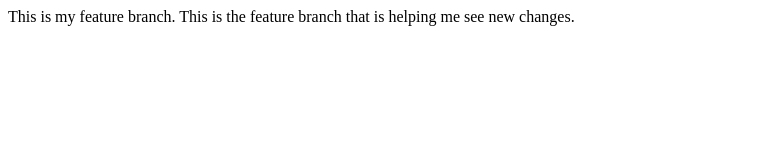
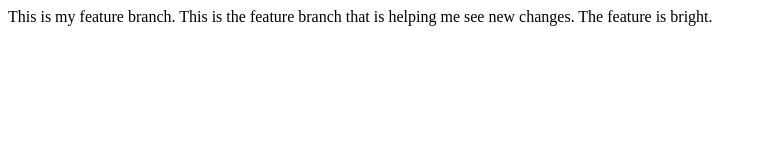
Before and after one commit to varmbadonzo/actuallecture, a plain HTML site: page index.html in a window 1280 px wide. Shown: the whole page, without its empty margins (0-767 px from the left). Drawn offline with Linux system fonts and the light colour scheme.

Commit message:
added to the feature

```diff
--- a/index.html
+++ b/index.html
@@ -6,5 +6,7 @@
     <body>
         This is my feature branch.
         This is the feature branch that is helping me see new changes.
+        The feature is bright.
+
     </body>
 </html>
```
